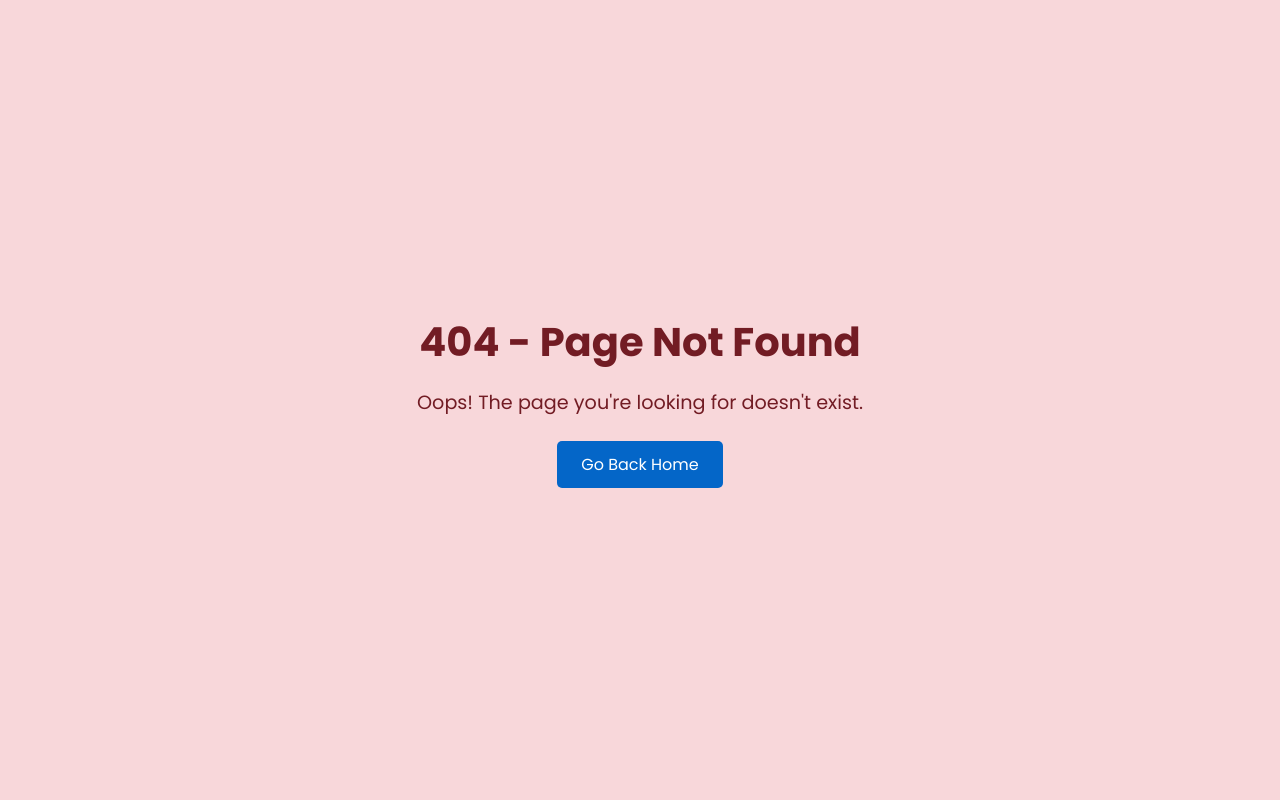
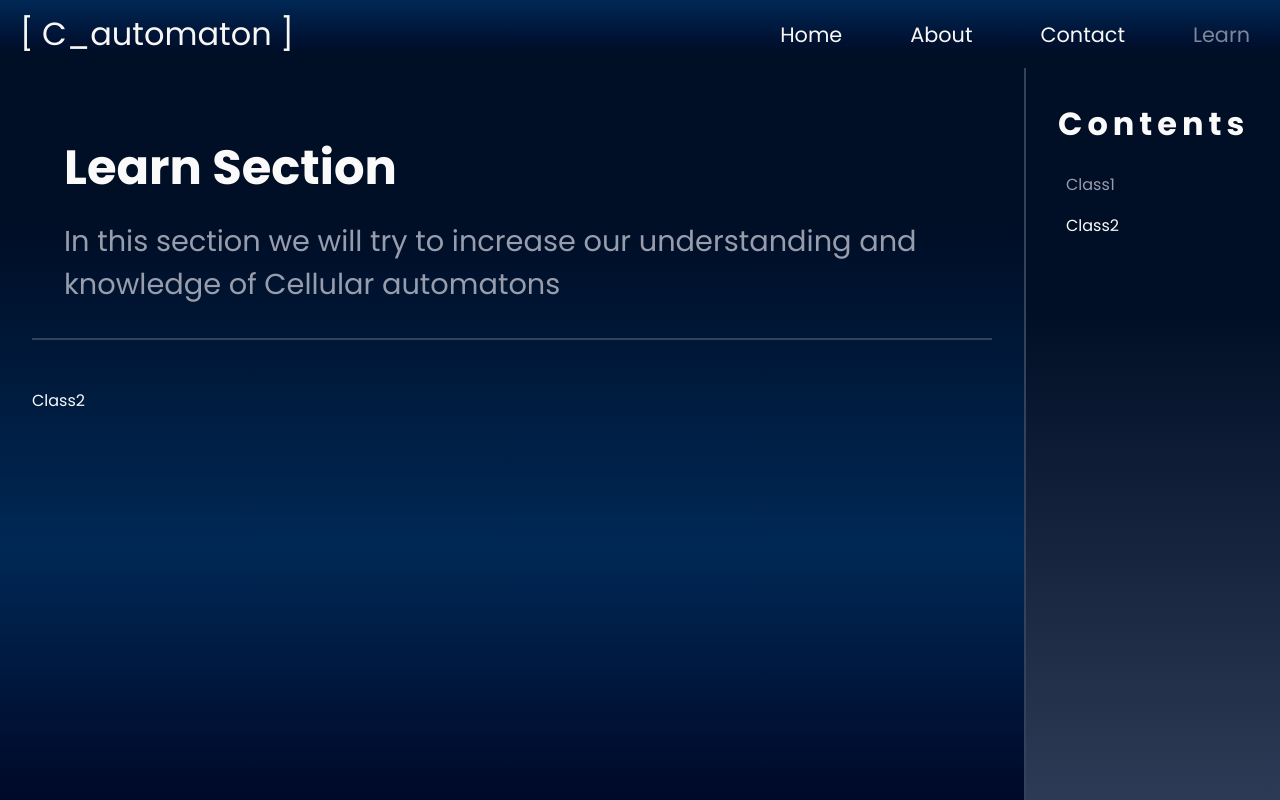
Before and after one commit to Rrrinav/c_automaton, a React (Vite) app: page /learn/class-2 in a window 1280 px wide. Before the commit this address had no page. Shown: the top 800 px of the page. Built offline with nearby package versions, Linux system fonts and the light colour scheme.

Commit message:
[ Got things working ]

```diff
--- /dev/null
+++ b/src/Data/topicsData.js
@@ -0,0 +1,17 @@
+//data/topicsData.js
+export const topicsData = [
+  {
+    id: 1,
+    title: "Class1",
+    inPage: false,
+    path: "class-1",
+    subtopics: [],
+  },
+  {
+    id: 2,
+    title: "Class2",
+    inPage: false,
+    path: "class-2",
+    subtopics: [],
+  }
+];
--- /dev/null
+++ b/src/Pages/Learn/Content/Class1.css
@@ -0,0 +1,17 @@
+.class1Intro-body {
+  padding-left: 4rem;
+  text-align: initial;
+  font-size: 1.2em;
+  line-height: 1.7em;
+  font-weight: 300;
+  color: #e1e3e1;
+}
+
+.class1Intro-body > * {
+  margin-bottom: 1.5rem;
+}
+
+ul {
+  list-style-type: disc;
+  margin-left: 4rem;
+}
--- /dev/null
+++ b/src/Pages/Learn/Content/Class1.jsx
@@ -0,0 +1,90 @@
+import React from "react";
+import "./Class1.css";
+import Rule110 from "../../../webGl/Rule110";
+
+const Class1 = () => {
+  return (
+    <div className="class1Intro-body">
+      <h1>Class 1 Cellular Automata: Rule 110</h1>
+      <p>
+        <span className="bold-text">Class 1 Cellular Automata</span> are a
+        subset of cellular automata that evolve from almost any initial pattern
+        into a stable, homogeneous state. These automata are characterized by
+        their rapid convergence to a single, uniform state, exhibiting very
+        predictable behavior.
+      </p>
+      <p>
+        <span className="bold-text">Rule 110</span> is a well-known example of a
+        one-dimensional cellular automaton that, despite its apparent
+        simplicity, can exhibit complex behavior. It is classified as Class 1
+        because it eventually stabilizes into a repeating pattern, though its
+        behavior can be intricate in the intermediate stages.
+      </p>
+      <p>
+        In Rule 110, each cell in the automaton updates its state based on the
+        state of itself and its immediate neighbors according to a set of rules.
+        Specifically, Rule 110 uses the following rule set:
+      </p>
+      <ul>
+        <li>
+          If a cell and its immediate neighbors are all in state 1, the cell
+          becomes 0.
+        </li>
+        <li>
+          If a cell and its immediate neighbors are in the configuration 010,
+          the cell becomes 1.
+        </li>
+        <li>
+          If a cell and its immediate neighbors are in the configuration 101,
+          the cell becomes 1.
+        </li>
+        <li>
+          In all other cases, the cell remains in its current state or
+          transitions to state 0.
+        </li>
+      </ul>
+      <p>
+        This simple set of rules generates a complex pattern, and despite its
+        tendency to stabilize, Rule 110 demonstrates how cellular automata can
+        produce complex and seemingly chaotic behavior from simple initial
+        conditions.
+      </p>
+      <p>
+        Below is a demonstration of Rule 110, showcasing how the initial
+        configuration evolves over time. The visualization demonstrates the
+        gradual formation of stable patterns and the complexity of Rule 110's
+        behavior.
+      </p>
+      <Rule110/>
+      <p>
+        For further reading on cellular automata, including Rule 110 and its
+        significance in the study of complex systems, you can refer to resources
+        such as:
+      </p>
+      <ul>
+        <li>
+          <a
+            href="https://www.wolframscience.com/nksonline/page-20010902.htm"
+            className="style-link"
+            target="_blank"
+            rel="noopener noreferrer"
+          >
+            Stephen Wolfram's A New Kind of Science
+          </a>
+        </li>
+        <li>
+          <a
+            href="https://en.wikipedia.org/wiki/Rule_110"
+            className="style-link"
+            target="_blank"
+            rel="noopener noreferrer"
+          >
+            Wikipedia Article on Rule 110
+          </a>
+        </li>
+      </ul>
+    </div>
+  );
+};
+
+export default Class1;
--- /dev/null
+++ b/src/Pages/Learn/Content/Class2.jsx
@@ -0,0 +1,9 @@
+import React from 'react'
+
+const Class2 = () => {
+  return (
+    <div>Class2</div>
+  )
+}
+
+export default Class2
--- a/src/Pages/Learn/Content/ConwaysGameOfLife.jsx
+++ /dev/null
@@ -1,9 +0,0 @@
-import React from 'react'
-
-const ConwaysGameOfLife = () => {
-  return (
-    <div>ConwaysGameOfLife</div>
-  )
-}
-
-export default ConwaysGameOfLife
--- a/src/Pages/Learn/Learn.css
+++ b/src/Pages/Learn/Learn.css
@@ -24,8 +24,19 @@
 
 .learn-container {
   padding: 2rem;
-  background: linear-gradient(rgba(0, 14, 38, 1) 30%, #001845 100%);
+  background: linear-gradient(
+    rgba(0, 14, 38, 1) 20%,
+    #002855 60%,
+    rgba(0, 0, 28, 1) 100%
+  );
   min-height: 100vh;
+  min-width: 80%;
+}
+
+.learn-divide {
+  height: 1px;
+  border: 1px solid #33415c;
+  margin-bottom: 3rem;
 }
 
 .learn-sidebar {
@@ -37,8 +48,8 @@
   min-width: 20%;
 }
 
-.learn-divide {
-  height: 1px;
-  border: 1px solid #33415c;
-  margin-bottom: 3rem;
+.learn-sidebar > h2 {
+  font-size: 2em;
+  margin-bottom: 1rem;
+  letter-spacing: 5px;
 }
--- a/src/Pages/Learn/Learn.jsx
+++ b/src/Pages/Learn/Learn.jsx
@@ -1,5 +1,7 @@
 import React from "react";
 import { Outlet, Link } from "react-router-dom";
+import Sidebar from "./Sidebar";
+import { topicsData } from "../../Data/topicsData";
 import "./Learn.css";
 
 const Learn = () => {
@@ -16,7 +18,10 @@ const Learn = () => {
         <div className="learn-divide"></div>
         <Outlet />
       </div>
-      <div className="learn-sidebar"></div>
+      <div className="learn-sidebar">
+        <h2>Contents</h2>
+        <Sidebar data={topicsData} />
+      </div>
     </div>
   );
 };
--- /dev/null
+++ b/src/Pages/Learn/Sidebar.css
@@ -0,0 +1,31 @@
+.sidebar-item {
+  padding: 8px;
+}
+
+.sidebar-item a {
+  text-decoration: none;
+}
+
+.sidebar-item a:hover {
+  color: #3090ff;
+}
+
+.subtopics {
+  padding-left: 20px;
+}
+
+.subtopics.open {
+  display: block;
+}
+
+.subtopics.closed {
+  display: none;
+}
+
+.cont-active {
+  color: #fafafa;
+}
+
+.cont-not-active {
+  color: #979dac;
+}
--- /dev/null
+++ b/src/Pages/Learn/Sidebar.jsx
@@ -0,0 +1,52 @@
+import React, { useEffect, useState } from "react";
+import { NavLink, useLocation } from "react-router-dom";
+import "./Sidebar.css";
+
+const SidebarItem = ({ item }) => {
+  const [isOpen, setIsOpen] = useState(false);
+  const [isActive, setIsActive] = useState(false);
+  const location = useLocation();
+
+  const handleClick = () => {
+    if (item.subtopics.length > 0) {
+      setIsOpen(!isOpen);
+    }
+  };
+
+  useEffect(() => {
+    setIsActive(location.pathname.includes(item.path));
+  }, [location, item]);
+
+  return (
+    <div>
+      <div className="sidebar-item">
+        <NavLink
+          to={item.path}
+          onClick={handleClick}
+          className={isActive ? "cont-active" : "cont-not-active" }
+        >
+          {item.title}
+        </NavLink>
+        {item.subtopics.length > 0 && (
+          <div className={`subtopics ${isOpen ? "open" : "closed"}`}>
+            {item.subtopics.map((subItem, index) => (
+              <SidebarItem key={index} item={subItem} />
+            ))}
+          </div>
+        )}
+      </div>
+    </div>
+  );
+};
+
+const Sidebar = ({ data }) => {
+  return (
+    <div className="sidebar">
+      {data.map((item, index) => (
+        <SidebarItem key={index} item={item} />
+      ))}
+    </div>
+  );
+};
+
+export default Sidebar;
--- /dev/null
+++ b/src/webGl/Rule110.jsx
@@ -0,0 +1,106 @@
+import React, { useEffect, useRef } from "react";
+import PicoGL from "picogl";
+
+const Rule110 = () => {
+  const canvasRef = useRef(null);
+
+  useEffect(() => {
+    const canvas = canvasRef.current;
+    const gl = PicoGL.createContext(canvas);
+
+    // Vertex shader
+    const vertexShaderSource = `
+      attribute vec2 position;
+      void main() {
+        gl_Position = vec4(position, 0.0, 1.0);
+      }
+    `;
+
+    // Fragment shader for Rule 110
+    const fragmentShaderSource = `
+      precision highp float;
+      uniform float uTime;
+      uniform sampler2D uTexture;
+      uniform vec2 uResolution;
+      varying vec2 vTexCoord;
+
+      void main() {
+        vec2 texCoord = gl_FragCoord.xy / uResolution;
+        float rule = texture2D(uTexture, texCoord).r;
+        float newVal = (rule == 1.0) ? 0.0 : 1.0;
+        gl_FragColor = vec4(newVal, newVal, newVal, 1.0);
+      }
+    `;
+
+    // Create shaders
+    const vertexShader = gl.createShader(gl.VERTEX_SHADER, vertexShaderSource);
+    const fragmentShader = gl.createShader(
+      gl.FRAGMENT_SHADER,
+      fragmentShaderSource,
+    );
+
+    // Create program
+    const program = gl.createProgram(vertexShader, fragmentShader);
+
+    // Create buffer
+    const buffer = gl.createBuffer(
+      gl.ARRAY_BUFFER,
+      new Float32Array([-1, -1, 1, -1, -1, 1, -1, 1, 1, -1, 1, 1]),
+    );
+
+    // Create texture
+    const texture = gl.createTexture(gl.TEXTURE_2D, {
+      data: new Uint8Array(256 * 256 * 4),
+      width: 256,
+      height: 256,
+      format: gl.RGBA,
+      type: gl.UNSIGNED_BYTE,
+    });
+
+    // Uniforms
+    const uTime = gl.getUniformLocation(program, "uTime");
+    const uTexture = gl.getUniformLocation(program, "uTexture");
+    const uResolution = gl.getUniformLocation(program, "uResolution");
+
+    // Set up attributes and uniforms
+    gl.useProgram(program);
+    gl.bindBuffer(gl.ARRAY_BUFFER, buffer);
+    gl.enableVertexAttribArray(0);
+    gl.vertexAttribPointer(0, 2, gl.FLOAT, false, 0, 0);
+
+    // Animation loop
+    const animate = (time) => {
+      gl.clear(gl.COLOR_BUFFER_BIT);
+
+      gl.activeTexture(gl.TEXTURE0);
+      gl.bindTexture(gl.TEXTURE_2D, texture);
+      gl.uniform1i(uTexture, 0);
+      gl.uniform2f(uResolution, canvas.width, canvas.height);
+      gl.uniform1f(uTime, time / 1000);
+
+      gl.drawArrays(gl.TRIANGLES, 0, 6);
+
+      requestAnimationFrame(animate);
+    };
+
+    requestAnimationFrame(animate);
+
+    // Clean up
+    return () => {
+      gl.deleteProgram(program);
+      gl.deleteShader(vertexShader);
+      gl.deleteShader(fragmentShader);
+      gl.deleteBuffer(buffer);
+      gl.deleteTexture(texture);
+    };
+  }, []);
+
+  return (
+    <div>
+      <h1>Rule 110 Demo</h1>
+      <canvas ref={canvasRef} width={800} height={600} />
+    </div>
+  );
+};
+
+export default Rule110;
```
Also changed, not shown: src/Routes.jsx (+9 -4 lines).
